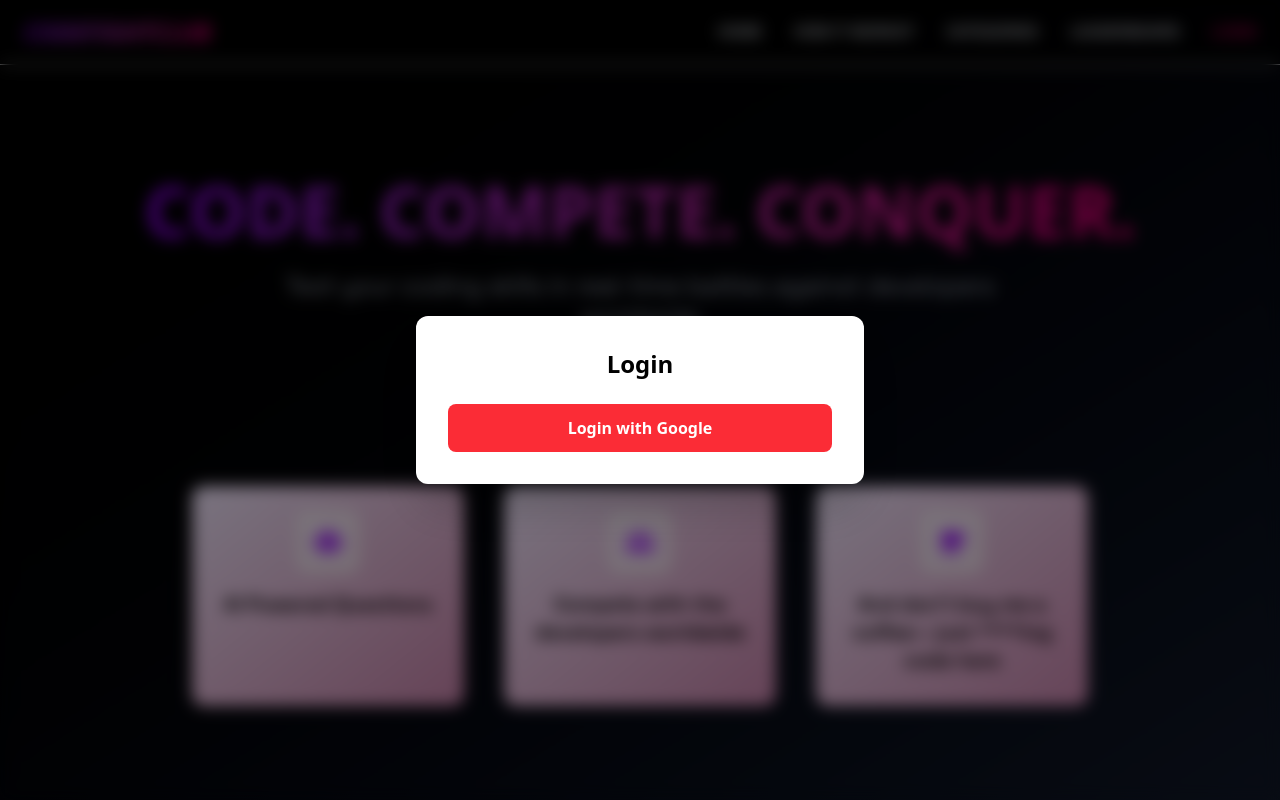
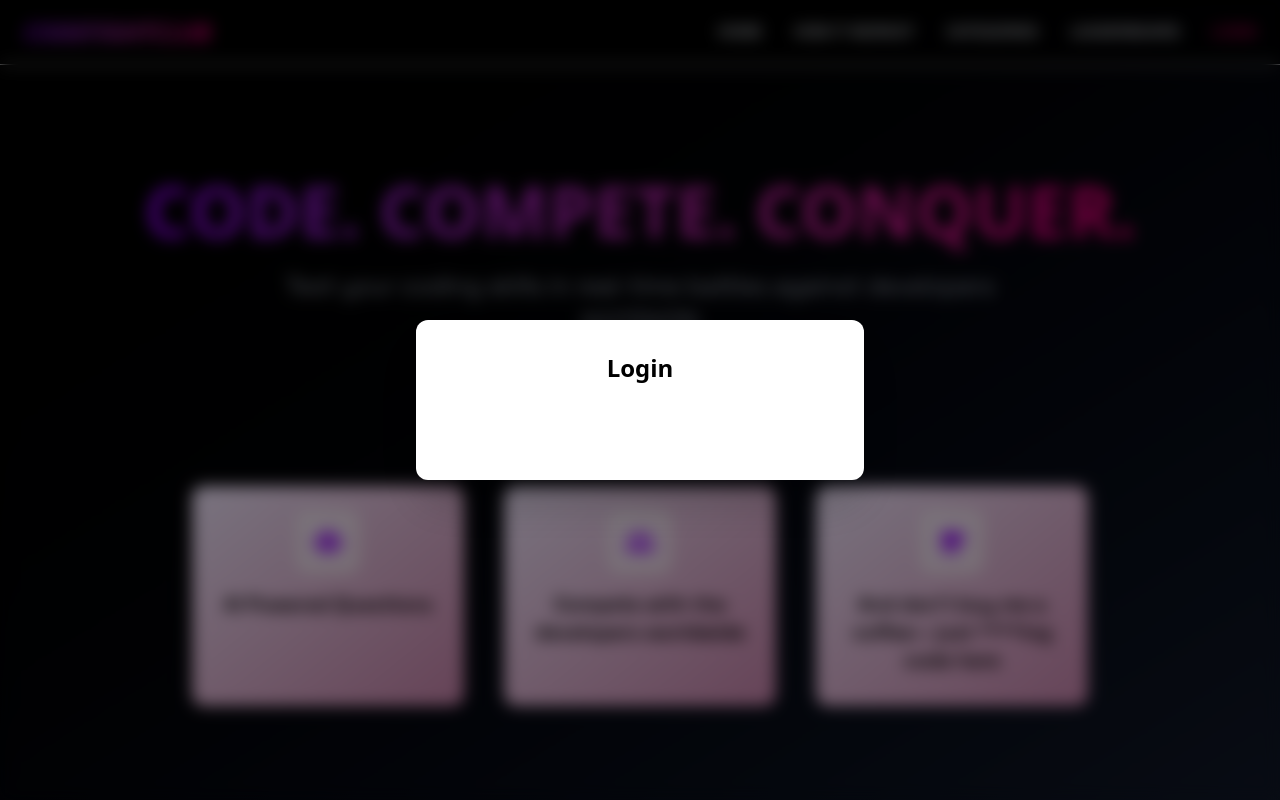
Before and after one commit to ketanpatil29/CodeFightClub, a React (Vite) app: page / in a window 1280 px wide. Both pictures are taken after a click on the button "LOGIN". Shown: the top 800 px of the page. Built offline with nearby package versions, Linux system fonts and the light colour scheme; no server answers.

Commit message:
update login

```diff
--- a/src/components/Login.jsx
+++ b/src/components/Login.jsx
@@ -1,28 +1,28 @@
 // src/components/Login.jsx
 import React from "react";
+import { GoogleLogin } from "@react-oauth/google";
 
 const Login = ({ onClose, setToken, setUsername }) => {
-  const handleGoogleLogin = () => {
-    /* global google */
-    google.accounts.id.initialize({
-      client_id: import.meta.env.VITE_GOOGLE_CLIENT_ID, // use Vite env variable
-      callback: async (response) => {
+  const handleGoogleSuccess = async (credentialResponse) => {
     try {
+      const token = credentialResponse.credential;
+
       // send token to backend
       const res = await fetch(`${import.meta.env.VITE_API_BASE}/google`, {
         method: "POST",
         headers: { "Content-Type": "application/json" },
-            body: JSON.stringify({ token: response.credential }),
+        body: JSON.stringify({ token }),
       });
+
       const data = await res.json();
 
       if (data.user) {
-            localStorage.setItem("token", response.credential);
+        localStorage.setItem("token", token);
         localStorage.setItem("userId", data.user._id);
         localStorage.setItem("userName", data.user.name);
         localStorage.setItem("userEmail", data.user.email);
 
-            setToken(response.credential);
+        setToken(token);
         setUsername(data.user.name);
 
         if (onClose) onClose();
@@ -31,22 +31,20 @@ const Login = ({ onClose, setToken, setUsername }) => {
     } catch (err) {
       console.error("Google login failed", err);
     }
-      },
-    });
+  };
 
-    google.accounts.id.prompt();
+  const handleGoogleError = () => {
+    console.error("Google login failed");
   };
 
   return (
     <div className="fixed inset-0 bg-black/50 backdrop-blur-sm z-50 flex items-center justify-center p-4">
       <div className="bg-white rounded-xl max-w-md w-full shadow-2xl p-8">
         <h1 className="font-bold text-2xl mb-6 text-center">Login</h1>
-        <button
-          onClick={handleGoogleLogin}
-          className="bg-red-500 text-white rounded-lg py-3 font-semibold w-full hover:scale-105 transition"
-        >
-          Login with Google
-        </button>
+        <GoogleLogin
+          onSuccess={handleGoogleSuccess}
+          onError={handleGoogleError}
+        />
       </div>
     </div>
   );
```
Lines whose indentation alone changed are shown as unchanged.
